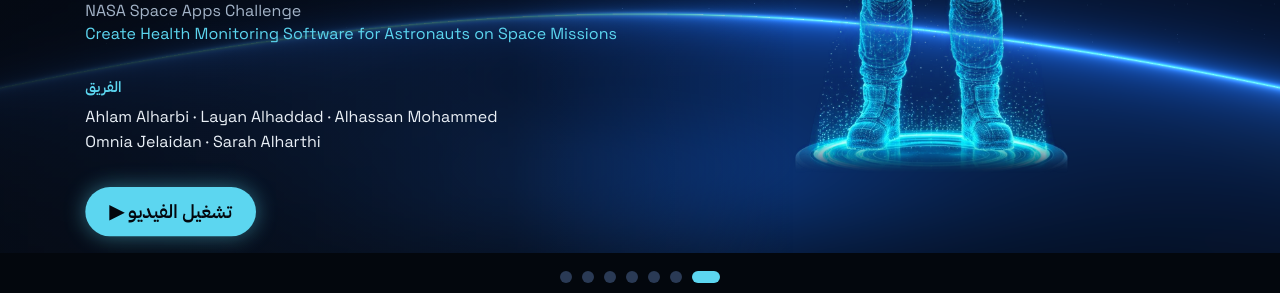
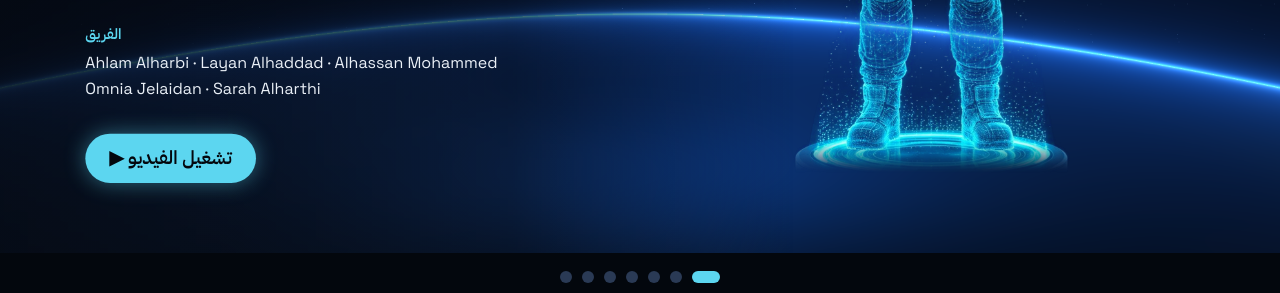
Before and after one commit to AMV-00/pulsarx-forecast, a plain HTML site: page index.html in a window 1280 px wide. Shown: the part 507-800 px from the top of the page. Drawn offline with Linux system fonts and the light colour scheme.

Commit message:
Raise cover text so the play button never clips
Co-Authored-By: Claude Opus 5.5 <noreply@anthropic.com>
Claude-Session: https://claude.ai/code/session_01Ta3B7jF5m6giZBGxZCmeBK

```diff
--- a/index.html
+++ b/index.html
@@ -241,6 +241,7 @@ html[dir=rtl] .tag-box .t-v{direction:ltr;text-align:right}
 #vx{position:fixed;top:16px;right:16px;z-index:31;width:48px;height:48px;border-radius:99px;border:1px solid #2a3a55;background:rgba(15,24,40,.8);color:#EAF0F7;font-size:22px;cursor:pointer;opacity:.35}#vx:hover{opacity:1}
 .playv{margin-top:28px;align-self:flex-start;font-family:'IBM Plex Sans Arabic','Inter',sans-serif;font-size:28px;font-weight:600;color:#03070d;background:#5CD6F0;border:0;border-radius:999px;padding:16px 36px;cursor:pointer;box-shadow:0 0 32px rgba(92,214,240,.45)}
 .playv:hover{background:#8BE6F7}
+html[dir=rtl] .cover-main{top:170px}
 </style></head><body>
 <div id="stage">
 <section data-n="0" id="cover" class="cover" data-transition="fade">
```
